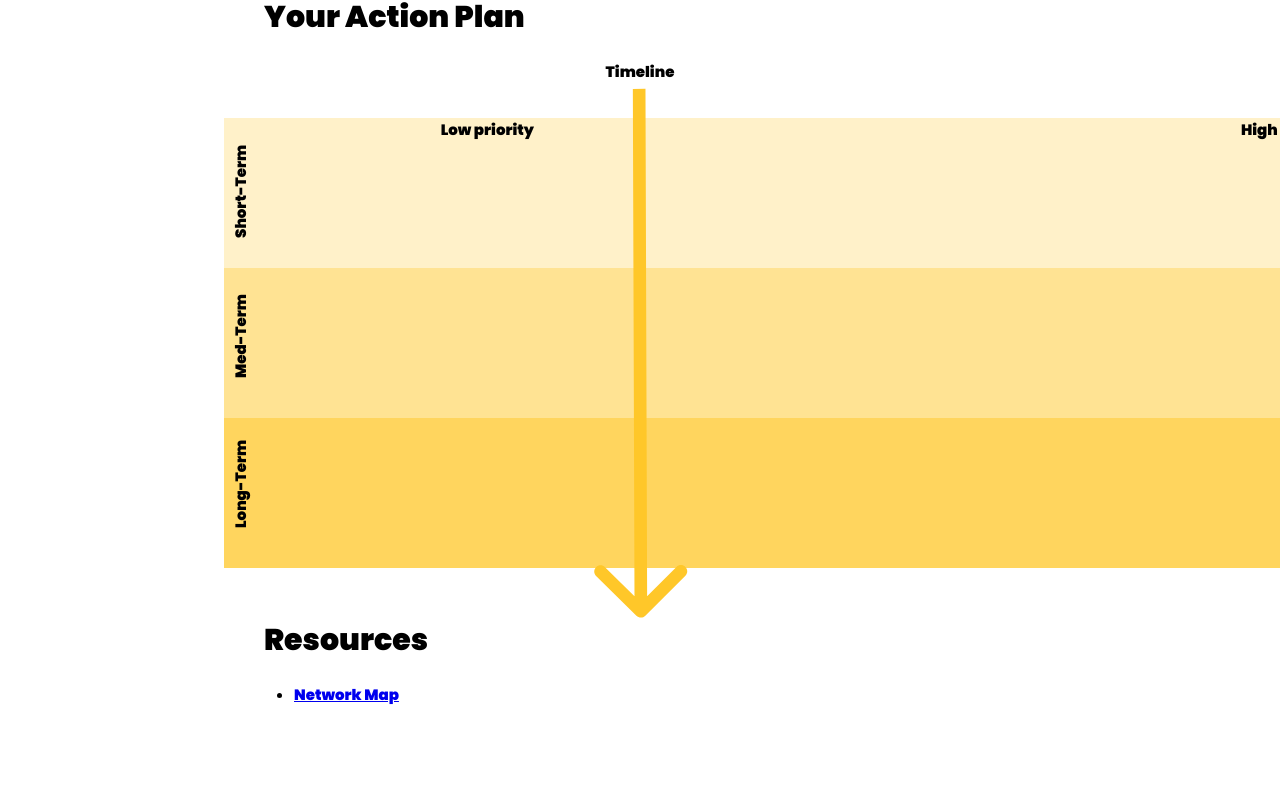
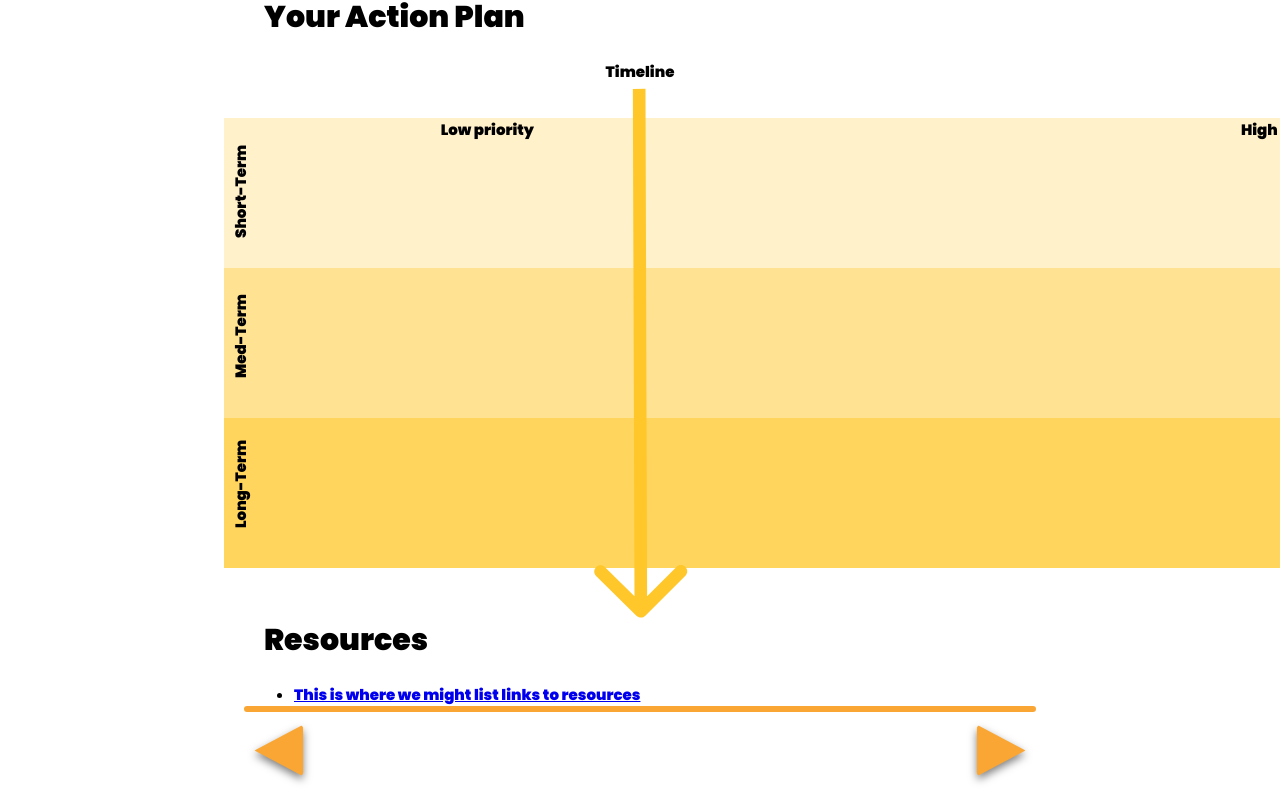
Before and after one commit to founders-programme-2/commons, a React (Create React App) app in the folder client/: page /summary in a window 1280 px wide. Shown: the part 555-1359 px from the top of the page. Before the commit the page ends 1281 px from the top, so only its background shows below. Built offline with nearby package versions, Linux system fonts and the light colour scheme; what react-router-prop-types would draw is missing.

Commit message:
Add footer to summary page

```diff
--- a/client/src/Component/views/Summary/index.js
+++ b/client/src/Component/views/Summary/index.js
@@ -1,5 +1,6 @@
 import React from 'react';
 import Header from '../../Common/Header';
+import Footer from '../../Common/Footer';
 import Timeline from '../../Timeline';
 import {
   ContentAbout,
@@ -38,10 +39,16 @@ const Summary = props => {
       <MethodResourceList>
         <MethodResource>
           <a href="http://google.com" target="blank">
-            Network Map
+            This is where we might list links to resources
           </a>
         </MethodResource>
       </MethodResourceList>
+
+      <Footer
+        backLink="/priority-tools"
+        nextLink="/credits"
+        reviewScenario={null}
+      />
     </div>
   );
 };
```
